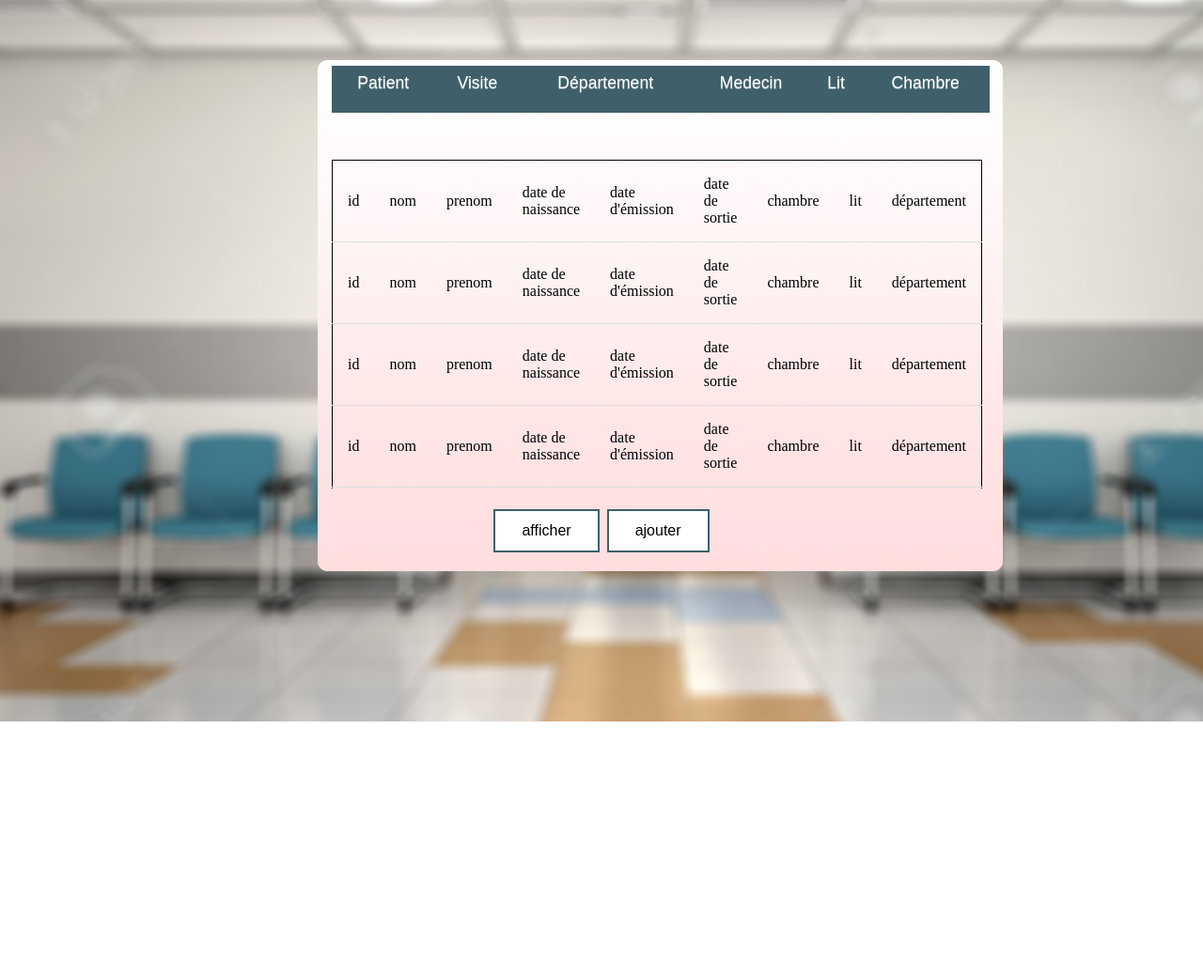
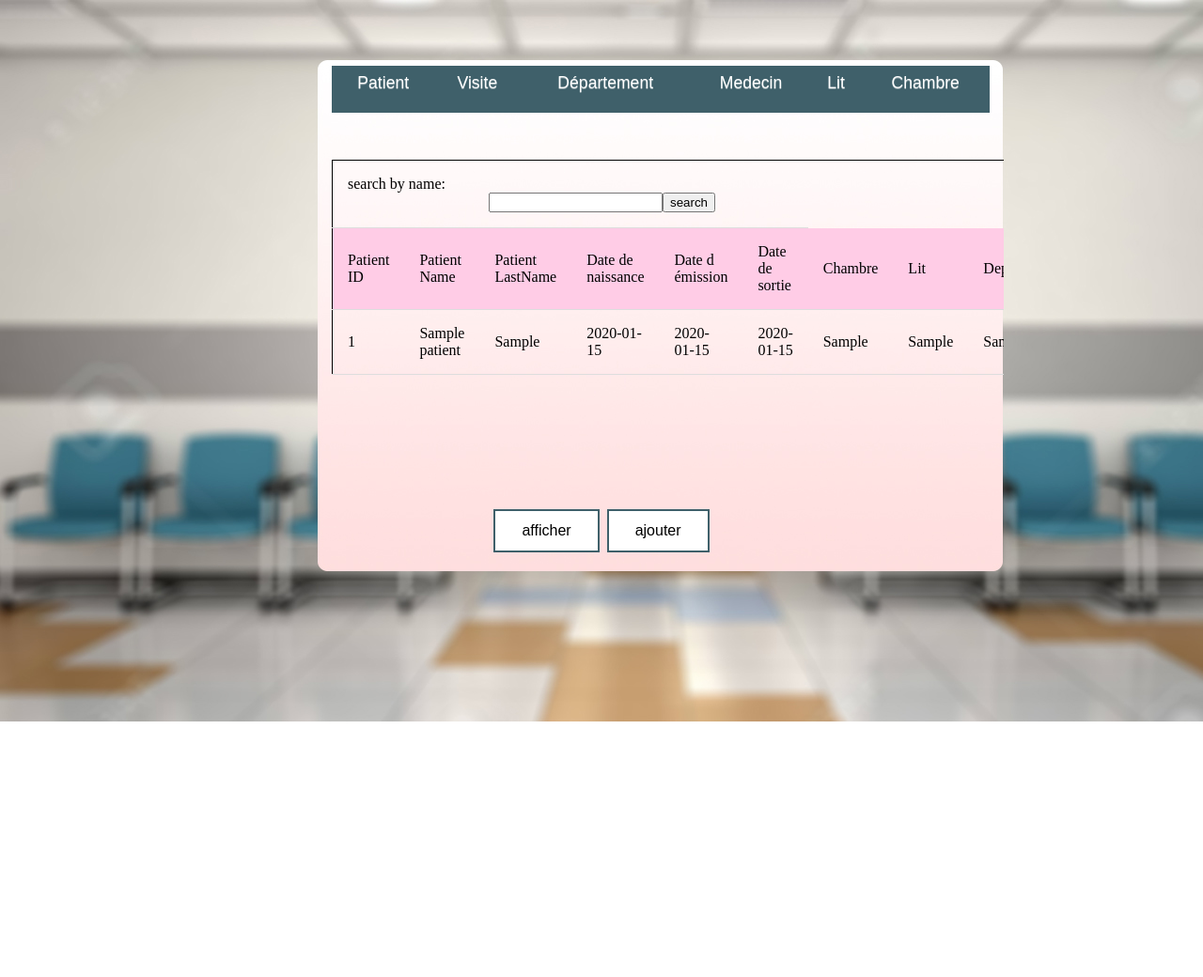
Before and after one commit to HelmiB/ProjetWeb, a PHP site: page / in a window 1280 px wide. Shown: the top 1040 px of the page at 94% size. Run offline with PHP 8.4, Linux system fonts and the light colour scheme; tables that the repository leaves empty hold one stand-in row (values such as "Sample post").

Commit message:
zedet fazet recherche fil patient

```diff
--- a/add.php
+++ b/add.php
@@ -1,10 +1,10 @@
 
 <?php
 try{
-    $bdd2= new PDO('mysql:host=localhost;dbName=bdd2', 'root', '');
+    $bdd2= new PDO('mysql:host=localhost;dbName=hopital', 'root', '');
 }
 catch (PDOException$e) { print"Erreur : " . $e->getMessage(); die(); }
-$bdd2->query("USE bdd2");
+$bdd2->query("USE hopital");
 $req= $bdd2->prepare('insert into medecin(`id`,`nom` , `prenom`, `telephone`,`departement`) values (:val1,:val2,:val3,:val4,:val5)');
 $req->execute(array('val1'=>$_POST["doctid"],'val2'=>$_POST["doctname"],'val3'=>$_POST["doctlastname"], 'val4'=>$_POST["phon"],'val5'=>$_POST["dept"]));
 header('Location: doctor.php');
--- a/index.php
+++ b/index.php
@@ -18,21 +18,36 @@
 <li><a href="#">Chambre</a></li>
 </ul></nav></header>
 <section><div id="affichage">
-<table> ';
+        <table class="table table-bordered table-hover">
+            <tr><td colspan="6">search by name:<form method="get"><input name="text" type="text"><input type="submit" value="search"></form></td></tr>
+            <tr class="active">
+                <td>Patient ID</td>
+                <td>Patient Name</td>
+                <td>Patient LastName</td>
+                <td>Date de naissance</td>
+                <td>Date d émission</td>
+                <td>Date de sortie</td>
+                <td>Chambre</td>
+                <td>Lit</td>
+                <td>Department</td>
+            </tr>';
+try{
+    $bdd2= new PDO('mysql:host=localhost;dbName=hopital', 'root', '');
+}
+catch (PDOException$e) { print"Erreur : " . $e->getMessage();die(); }
+$bdd2->query("USE hopital");
+if((isset($_GET["text"]))AND(!empty($_GET["text"]))){
+    $reponse= $bdd2->query('select * from patient WHERE nom LIKE "'.$_GET["text"].'%" or nom LIKE "'.'% '.$_GET["text"].'%"');
+}
+else{
+    $reponse= $bdd2->query('select * from patient ORDER by id ASC ');
+}
+if($reponse){
+    $resultat = $reponse->fetchAll(PDO:: FETCH_OBJ );
+    foreach($resultat as $res)
+ $html.='<tr id="tab"><td>'.$res->id.'<td>'.$res->nom.'<td>'.$res->prenom.'<td>'.$res->date_naissance.'<td>'.$res->date_emission.'<td>'.$res->date_sortie.'<td>'.$res->chambre.'<td>'.$res->lit.'<td>'.$res->departement;
+}
 
-for($i=0 ;$i<10 ; $i++){
-
- $html.="<tr>
-<td> id
-<td> nom
-<td> prenom
-<td> date de naissance
-<td> date d'émission
-<td> date de sortie
-<td> chambre
-<td> lit
-<td> département" ;
-}
 $html.='</table></div>';
 
 // -------------------------------------formulaire-----------
@@ -79,9 +94,7 @@
 </form></center></div>';
 $html.='<br>
 <center><button class="button button1" id="button1">afficher</button>
-<button class="button button1" id="button2">ajouter</button></center>
-
-';
+<button class="button button1" id="button2">ajouter</button></center>';
 
 $html.='</section><script src="script.js"> </script></body></html>';
 echo $html ;
```
Also changed, not shown: doctor.php (+5 -5 lines).
